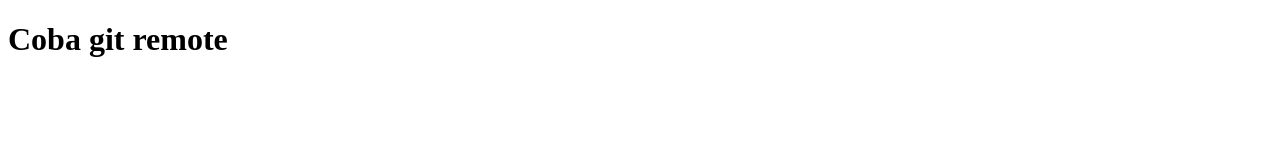
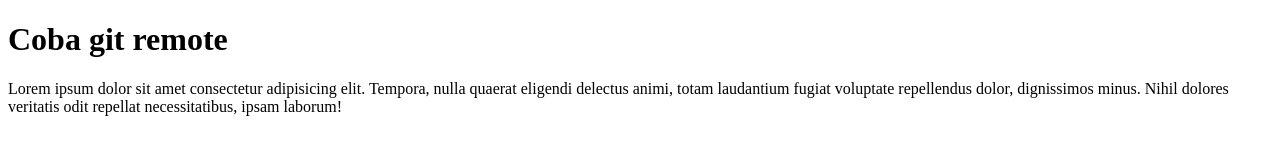
Before and after one commit to aliasghor/nyoba-git-remote2, a plain HTML site: page index.html in a window 1280 px wide. Drawn offline with Linux system fonts and the light colour scheme.

Commit message:
Menambahkan paragraf

```diff
--- a/index.html
+++ b/index.html
@@ -8,5 +8,6 @@
 </head>
 <body>
     <h1>Coba git remote</h1>
+    <p>Lorem ipsum dolor sit amet consectetur adipisicing elit. Tempora, nulla quaerat eligendi delectus animi, totam laudantium fugiat voluptate repellendus dolor, dignissimos minus. Nihil dolores veritatis odit repellat necessitatibus, ipsam laborum!</p>
 </body>
 </html>
```
